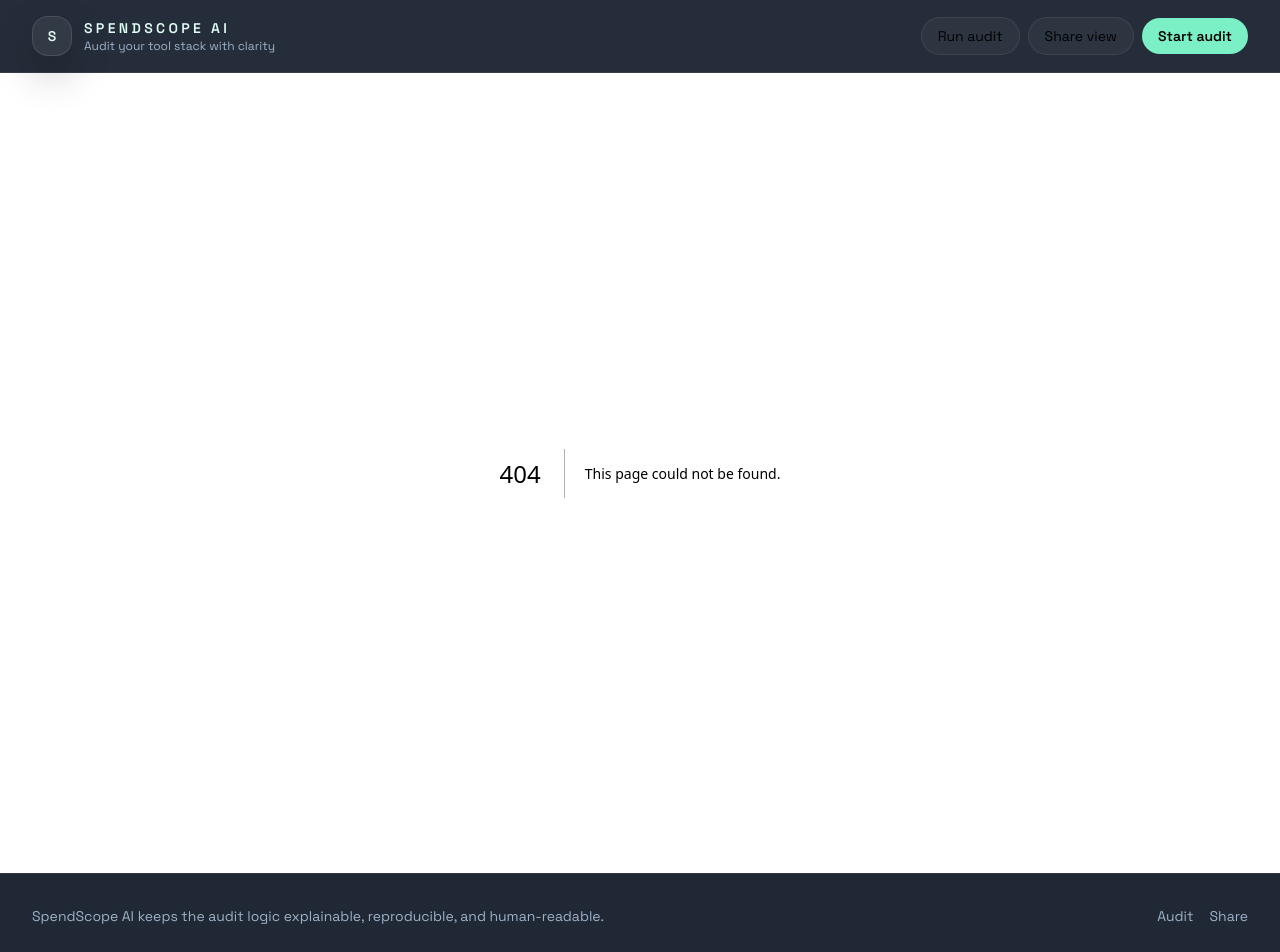
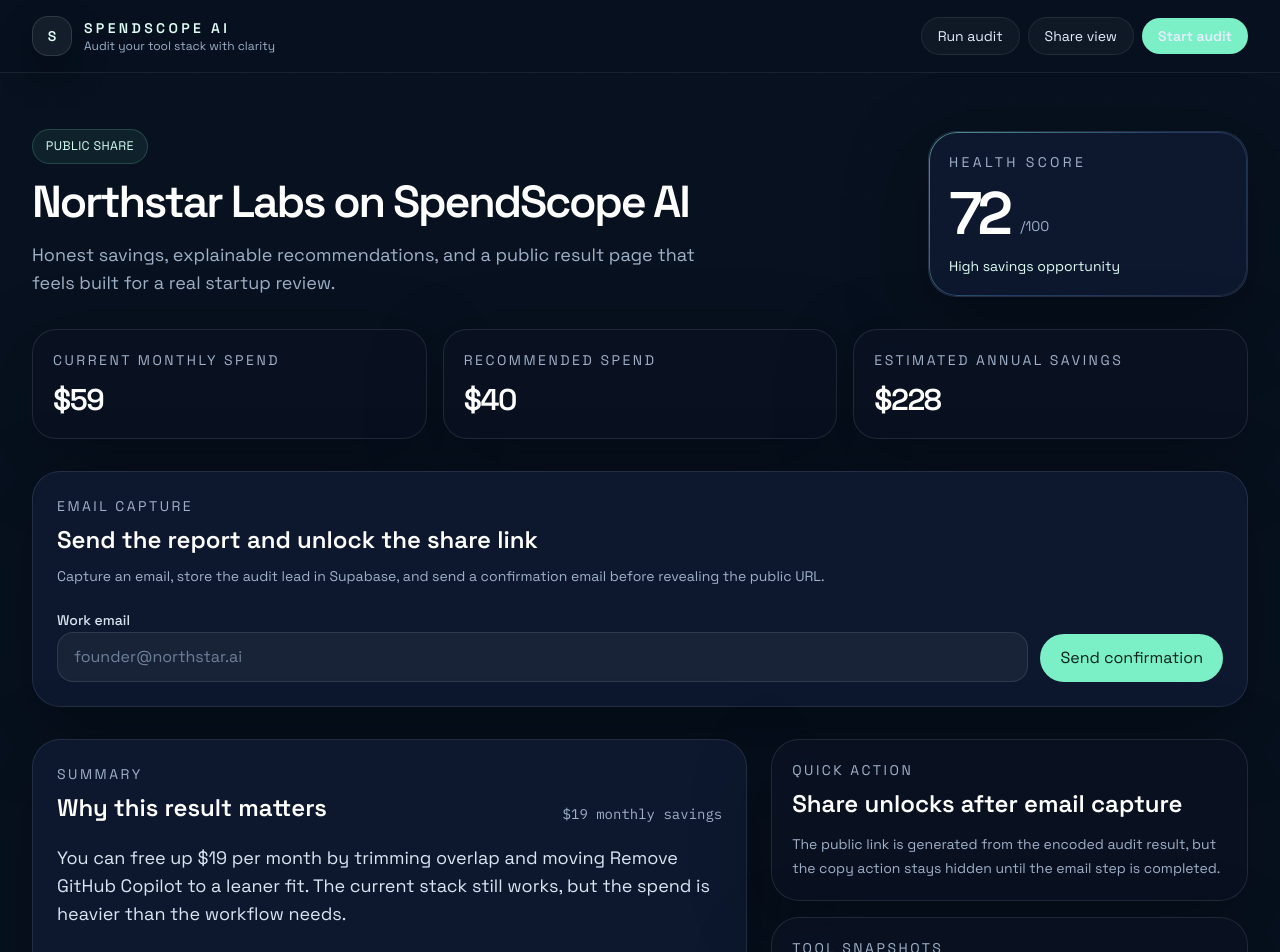
Before and after one commit to RajivRa12/Credex-Ass, a Next.js app: page /share in a window 1280 px wide. Before the commit this address had no page. Shown: the top 952 px of the page. Built offline with nearby package versions, Linux system fonts and the light colour scheme.

Commit message:
feat: add demo share page showing example audit in share mode

```diff
--- /dev/null
+++ b/app/share/page.tsx
@@ -0,0 +1,57 @@
+import { ResultsPanel } from "../../components/results/results-panel";
+import { runAudit } from "../../src/lib/audit";
+import { encodeToken } from "../../src/lib/token";
+import type { AuditResult, AuditInput } from "../../types/audit";
+
+export const metadata = {
+  title: "Example audit | SpendScope AI",
+  description: "See an example of a public SpendScope AI audit share.",
+};
+
+export default function SharePage() {
+  // Generate a demo audit to show what a shared result looks like
+  const demoInput: AuditInput = {
+    companyName: "Northstar Labs",
+    teamSize: 8,
+    monthlyBudget: 500,
+    useCase: "coding",
+    tools: [
+      {
+        id: "demo-1",
+        toolId: "cursor-pro",
+        toolName: "Cursor Pro",
+        cluster: "code",
+        planName: "Pro",
+        monthlySpend: 20,
+        seats: 8,
+        note: "Used by all engineers",
+      },
+      {
+        id: "demo-2",
+        toolId: "claude-pro",
+        toolName: "Claude Pro",
+        cluster: "core-ai",
+        planName: "Pro",
+        monthlySpend: 20,
+        seats: 8,
+        note: "Secondary AI assistant",
+      },
+      {
+        id: "demo-3",
+        toolId: "github-copilot",
+        toolName: "GitHub Copilot",
+        cluster: "code",
+        planName: "Business",
+        monthlySpend: 19,
+        seats: 8,
+        note: "GitHub integration",
+      },
+    ],
+  };
+
+  const result = runAudit(demoInput) as AuditResult;
+  const token = encodeToken(result);
+  const shareUrl = `/results/${encodeURIComponent(token)}`;
+
+  return <ResultsPanel result={result} shareUrl={shareUrl} auditToken={token} mode="share" />;
+}
```
